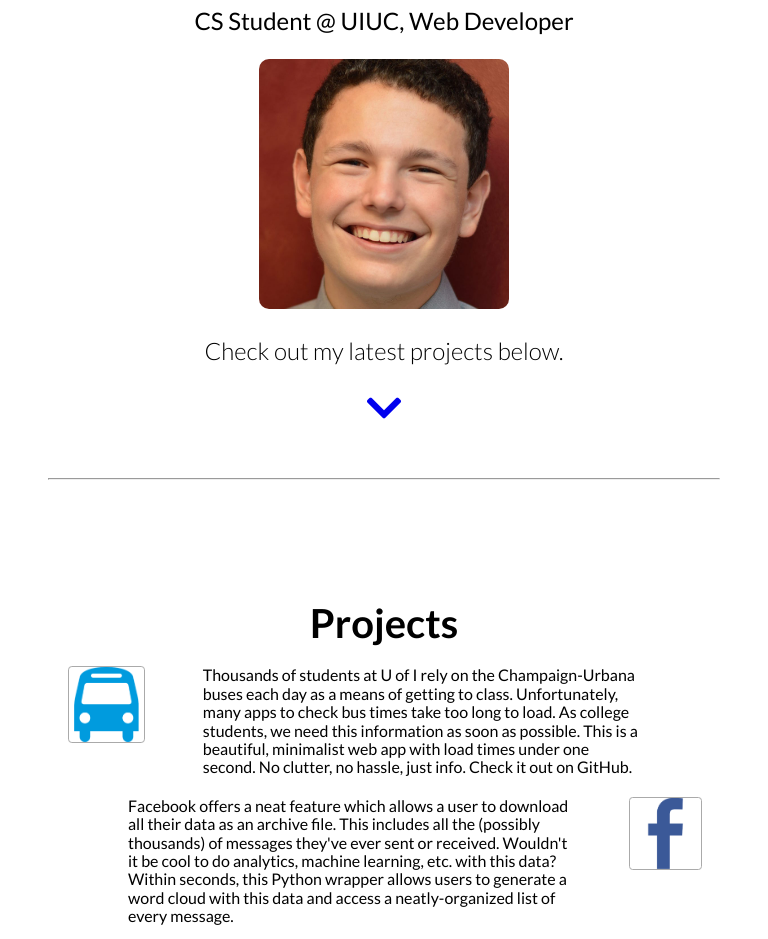
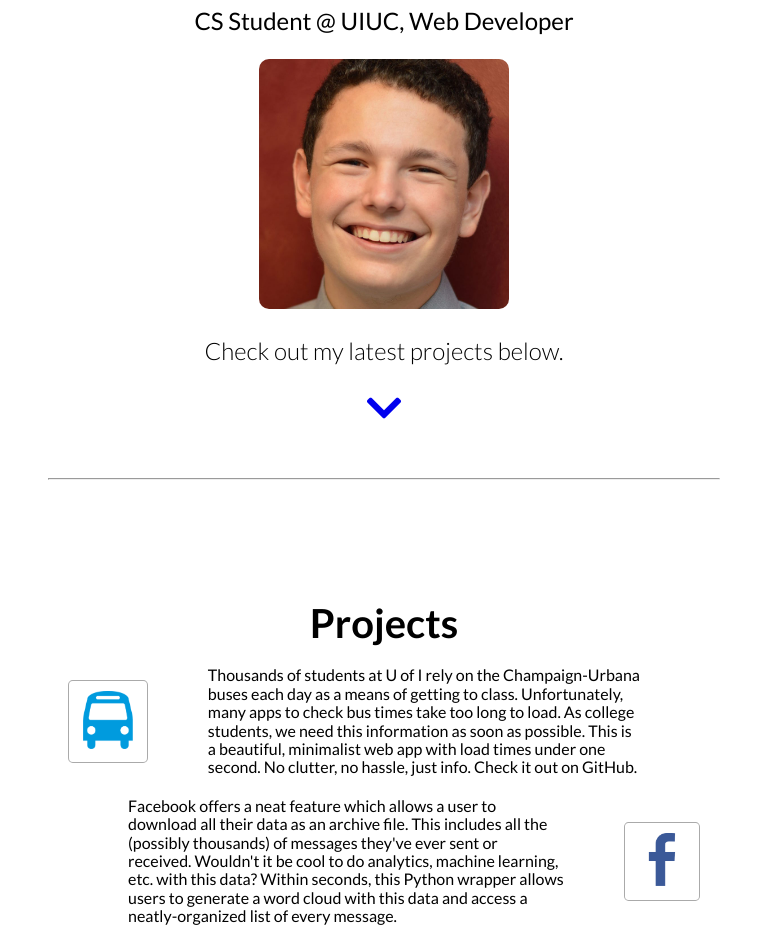
Before and after one commit to josh-byster/josh-byster.github.io, a website: page index.html in a window 768 px wide. Shown: the part 200-1139 px from the top of the page. Drawn offline with nearby package versions, Linux system fonts and the light colour scheme.

Commit message:
Fixed bugs with resizing on flexbox

```diff
--- a/scss/main.scss
+++ b/scss/main.scss
@@ -84,8 +84,13 @@ body {
   margin-top: 100px;
   padding: 20px;
   img {
-    border:1px solid #aaa;
     border-radius: 5px;
+  }
+  .image-square {
+    border: 1px solid #aaa;
+    border-radius: 6%;
+    display: block;
+    margin: 0 auto;
   }
   h1 {
     text-align: center;
@@ -94,15 +99,15 @@ body {
   .row {
     margin-top: 20px;
     img {
-      display: block;
-      margin:0 auto;
+      padding: 10px;
+      box-sizing: border-box;
       height: auto;
       border-radius: 5%;
     }
     @media screen and (min-width: 768px) {
       display: flex;
       justify-content: space-around;
-      align-items: stretch;
+      align-items: center;
       p {
         margin: 0 60px;
       }
@@ -111,6 +116,9 @@ body {
       img {
         max-width: 100%;
       }
+      .image-square {
+        max-width: 50%;
+      }
     }
   }
 }
```
Also changed, not shown: css/main.css.
